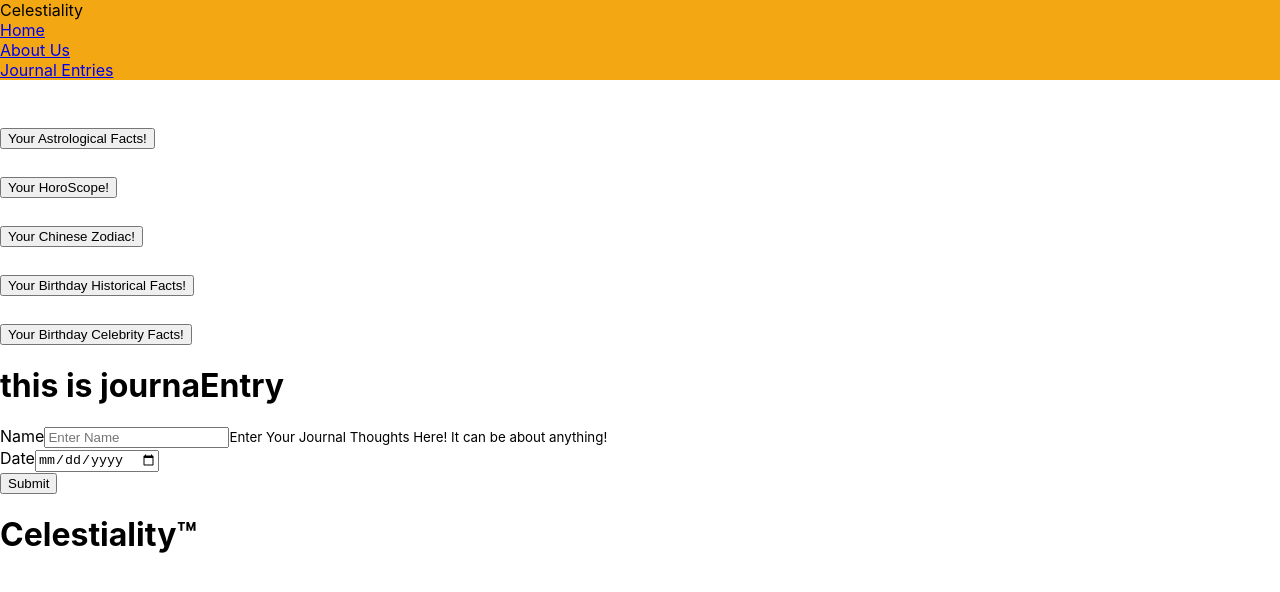
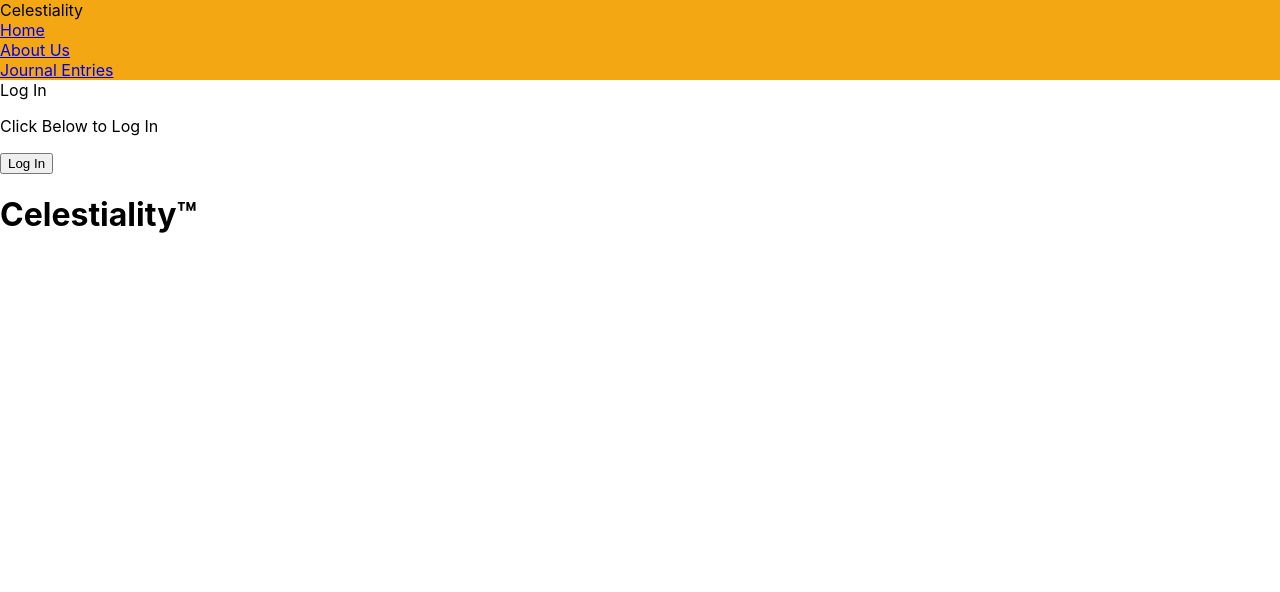
Before and after one commit to CABB-Group/project-celestiality-frontend-b, a React (Create React App) app: page / in a window 1280 px wide. Shown: the top 592 px of the page. Built offline with nearby package versions, Linux system fonts and the light colour scheme.

Commit message:
pushing up the latest code with our modal and login component

```diff
--- a/package.json
+++ b/package.json
@@ -3,6 +3,7 @@
   "version": "0.1.0",
   "private": true,
   "dependencies": {
+    "@auth0/auth0-react": "^1.8.0",
     "@testing-library/jest-dom": "^5.15.0",
     "@testing-library/react": "^11.2.7",
     "@testing-library/user-event": "^12.8.3",
--- a/src/App.js
+++ b/src/App.js
@@ -4,18 +4,39 @@ import Header from './Components/Header';
 import Footer from './Components/Footer';
 import Main from './Components/Main';
 import { BrowserRouter as Router, Route, Routes } from 'react-router-dom';
-//import { withAuth0 } from "@auth0/auth0-react";
+import Login from './LoginComponents/Login.js';
 
 class App extends React.Component {
+  constructor(props) {
+    super(props);
+    this.state = {
+      user:null
+    };
+  }
+
+  loginHandler = (user, event) => {
+    event.preventDefault();
+    this.setState({
+      user,
+    });
+  };
+
+  logoutHandler = () => {
+    this.setState({
+      user: null,
+    });
+  };
+
   render() {
     return (
       <>
 
         <Router>
-          <Header />
+          <Header user={this.state.user} onLogout={this.logoutHandler} />
           <Routes>
-            <Route exact path="/" element={
-              <Main />}>
+            <Route exact path="/" element={ this.state.user ?
+              <Main />
+              : <Login onLoginSubmit={this.loginHandler} handleFormInput={this.formInputHandler}/>}>
             </Route>
           </Routes>
           <Footer />
--- a/src/Components/Astrological.js
+++ b/src/Components/Astrological.js
@@ -6,6 +6,7 @@ import HoroScope from './HoroScope.js';
 import HistoricalDates from './HistoricalDates.js';
 import Celebrity from './Celebrity.js';
 import ChineseZodiac from "./ChineseZodiac.js";
+import JournalEntry from "./JournalEntry.js";
 
 class Astrological extends React.Component {
   constructor(props) {
@@ -52,6 +53,11 @@ class Astrological extends React.Component {
             <Celebrity celebrity={this.state.celebrity} />
           </Col>
         </Row>
+        <Row>
+          <Col>
+            <JournalEntry journalentry={this.state.journalentry} username={this.state.username} />
+          </Col>
+        </Row>
       </>
     );
   }
--- a/src/Components/JournalEntry.js
+++ b/src/Components/JournalEntry.js
@@ -6,17 +6,18 @@ class JournalEntry extends React.Component {
   render() {
     return (
       <>
-      <h1>this is journaEntry</h1>
+      <h1>this is journalEntry</h1>
         <Form>
           {/* <Form.Title>Your Journal Entry!</Form.Title> */}
 
           <Form.Group className="mb-3" controlId="formBasicEmail">
             <Form.Label>Name</Form.Label>
             <Form.Control type="name" placeholder="Enter Name" />
-            <Form.Text className="text-muted">
-              Enter Your Journal Thoughts Here! It can be about anything!
-            </Form.Text>
           </Form.Group>
+          <Form.Group className="mb-3" controlId="formBasicDescription">
+            <Form.Label>Description</Form.Label>
+          <Form.Control type="description" placeholder="Enter Your Description! It can be anything" />
+            </Form.Group>
 
           <Form.Group className="mb-3" controlId="formBasicPassword">
             <Form.Label>Date</Form.Label>
--- a/src/Components/Main.js
+++ b/src/Components/Main.js
@@ -4,6 +4,7 @@ import Astrological from "./Astrological.js";
 import JournalEntry from './JournalEntry.js';
 // import { BrowserRouter as Router, Route, Routes } from 'react-router-dom';
 import { Col, Row } from 'react-bootstrap';
+import BirthDate from '../LoginComponents/BirthDate.js';
 
 class Main extends React.Component {
   constructor(props) {
@@ -12,22 +13,25 @@ class Main extends React.Component {
       username: "",
       journalentry: {},
       journalentries: [],
+      showModal: true
     };
   }
+
+  handleSubmit = () => {
+      this.setState({
+          showModal: true
+      })
+  }
+
   render() {
     return (
       <>
-
-        <Col>
-          <Row>
-            <Astrological username={this.state.username} />
-          </Row>
-        </Col>
-        <Col>
-          <Row>
-            <JournalEntry username={this.state.username} journalentry={this.state.journalentry} />
-          </Row>
-        </Col>
+        <Row>
+          <Col>
+            {this.state.showModal ? <BirthDate handleSubmit={this.handleSubmit} showModal={this.showModal} /> : (
+            <Astrological username={this.state.username} journalentry={this.state.journalentry} />)}
+          </Col>
+        </Row>
 
       </>
 
@@ -35,4 +39,7 @@ class Main extends React.Component {
     );
   }
 }
+
+// (<JournalEntry username={this.state.username} journalentry={this.state.journalentry} />)}
+
 export default Main;
--- /dev/null
+++ b/src/LoginComponents/BirthDate.js
@@ -0,0 +1,61 @@
+import React from "react";
+import Form from "react-bootstrap/Form";
+import Button from "react-bootstrap/Button";
+import { Modal } from "react-bootstrap";
+
+class BirthDate extends React.Component {
+  handleSubmit = () => {
+    this.props.handleSubmit();
+  };
+
+  render() {
+    return (
+      <Modal.Dialog showModal={this.props.showModal}>
+        <Modal.Header>
+          <Modal.Title>Modal title</Modal.Title>
+        </Modal.Header>
+
+        <Modal.Body>
+          <Form onSubmit={this.handleSubmit}>
+          <Form.Group className="mb-3" controlId="birthDateDescription">
+            <Form.Label>Description</Form.Label>
+            <Form.Control
+              type="name"
+              placeholder="Enter Book Description"
+            ></Form.Control>
+          </Form.Group>
+          </Form>
+        </Modal.Body>
+
+        <Modal.Footer>
+          <Button variant="primary" onClick={(e) => this.handleSubmit(e)} type="submit" value="submit">
+            Save changes
+          </Button>
+        </Modal.Footer>
+      </Modal.Dialog>
+    );
+  }
+}
+
+export default BirthDate;
+
+{
+  /* <Modal.Dialog>
+  <Modal.Header>
+    <Modal.Title>Welcome Celestial!</Modal.Title>
+  </Modal.Header>
+
+  <Modal.Body>
+  <Modal.Text>
+    <Form>
+          <Form.Control type="date" placeholder="Please Enter Your Birthdate!" />
+          </Form>
+  </Modal.Text>
+  </Modal.Body>
+
+  <Modal.Footer>
+
+    <Button variant="primary">Submit</Button>
+  </Modal.Footer>
+</Modal.Dialog> */
+}
--- /dev/null
+++ b/src/LoginComponents/Login.js
@@ -0,0 +1,41 @@
+import React from 'react';
+import Card from 'react-bootstrap/Card';
+import LoginButton from './LoginButton';
+import LoginForm from './LoginForm';
+
+
+
+
+class Login extends React.Component {
+
+  constructor(props) {
+    super(props);
+    this.state = {
+      showForm: false,
+    };
+  }
+
+  showFormHandler = () => {
+    this.setState({
+      showForm: true
+    });
+  }
+
+  render() {
+    return (
+      <>
+        <Card style={{ width: '18rem' }}>
+          <Card.Body>
+            <Card.Title>Log In</Card.Title>
+            <Card.Text>
+              Click Below to Log In
+            </Card.Text>
+            {this.state.showForm ? <LoginForm onLoginSubmit={this.props.onLoginSubmit}/> : <LoginButton onButtonClick={this.showFormHandler} />}
+          </Card.Body>
+        </Card>
+      </>
+    );
+  }
+}
+
+export default Login;
--- /dev/null
+++ b/src/LoginComponents/LoginButton.js
@@ -0,0 +1,18 @@
+import { Component } from 'react';
+import Button from 'react-bootstrap/Button';
+
+
+export default class LoginButton extends Component {
+
+
+  render() {
+
+    /* TODO: Render a button with label 'Log In'. When the button is clicked then show LoginForm instead */
+    return (
+      <Button variant="secondary" size="lg"
+        onClick={this.props.onButtonClick}>
+        Log In
+      </Button>
+    );
+  }
+}
--- /dev/null
+++ b/src/LoginComponents/LoginForm.js
@@ -0,0 +1,53 @@
+import { Component } from 'react';
+import Form from 'react-bootstrap/Form';
+import Button from 'react-bootstrap/Button';
+
+class LoginForm extends Component {
+
+  constructor(props) {
+    super(props);
+    this.state = {
+      email: '',
+      username: ''
+    };
+  }
+
+  formInputHandler = (event) => {
+    console.log(event.target);
+    if (event.target.id === 'formEmail') {
+      this.setState({
+        email: event.target.value,
+      });
+    } else if (event.target.id === 'formUsername') {
+      this.setState({
+        username: event.target.value,
+      });
+    }
+  }
+
+  render() {
+    return (
+      <Form onSubmit={ (event) => this.props.onLoginSubmit({username: this.state.username, email: this.state.email}, event)}>
+        <Form.Group className="mb-3" controlId="formEmail">
+          <Form.Label>Email</Form.Label>
+          <Form.Control onChange={this.formInputHandler} type="email" placeholder="Enter email" />
+          <Form.Text className="text-muted">
+            We'll never share your email with anyone else.
+          </Form.Text>
+        </Form.Group>
+
+        <Form.Group className="mb-3" controlId="formUsername">
+          <Form.Label>Username</Form.Label>
+          <Form.Control onChange={this.formInputHandler} type="username" placeholder="username" />
+        </Form.Group>
+
+        <Button variant="primary" type="submit">
+          SUBMIT
+        </Button>
+
+      </Form>
+    );
+  }
+}
+
+export default LoginForm;
```
Also changed, not shown: src/LoginComponents/LogoutButton.js (added, +14 -0 lines), 1 other file (tests, documents, lock files or other folders).
